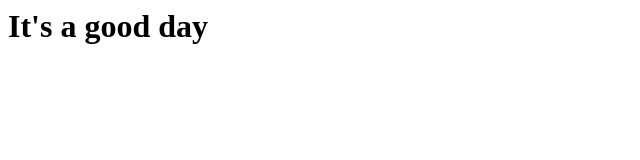
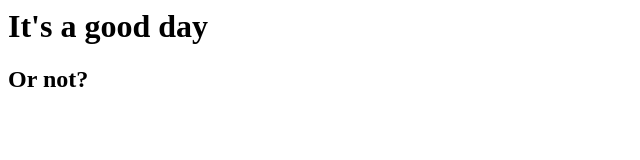
Before and after one commit to mcdmat/helloWorld, a plain HTML site: page index.html in a window 1280 px wide. Shown: the full height of the page, 0-640 px from the left. Drawn offline with Linux system fonts and the light colour scheme.

Commit message:
Add <h2>

```diff
--- a/index.html
+++ b/index.html
@@ -5,5 +5,6 @@
 </head>
 <body>
   <h1>It's a good day</h1>
+  <h2>Or not?</h2>
 </body>
 </html>
```
